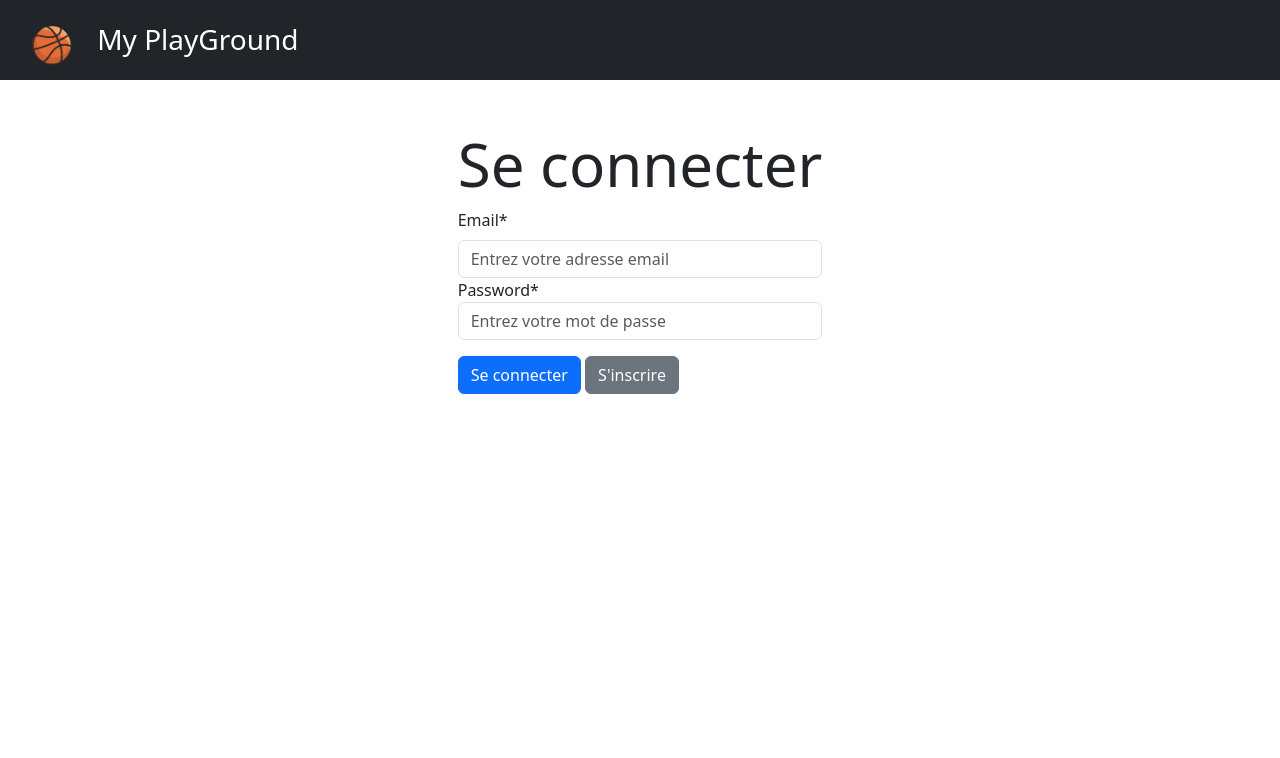
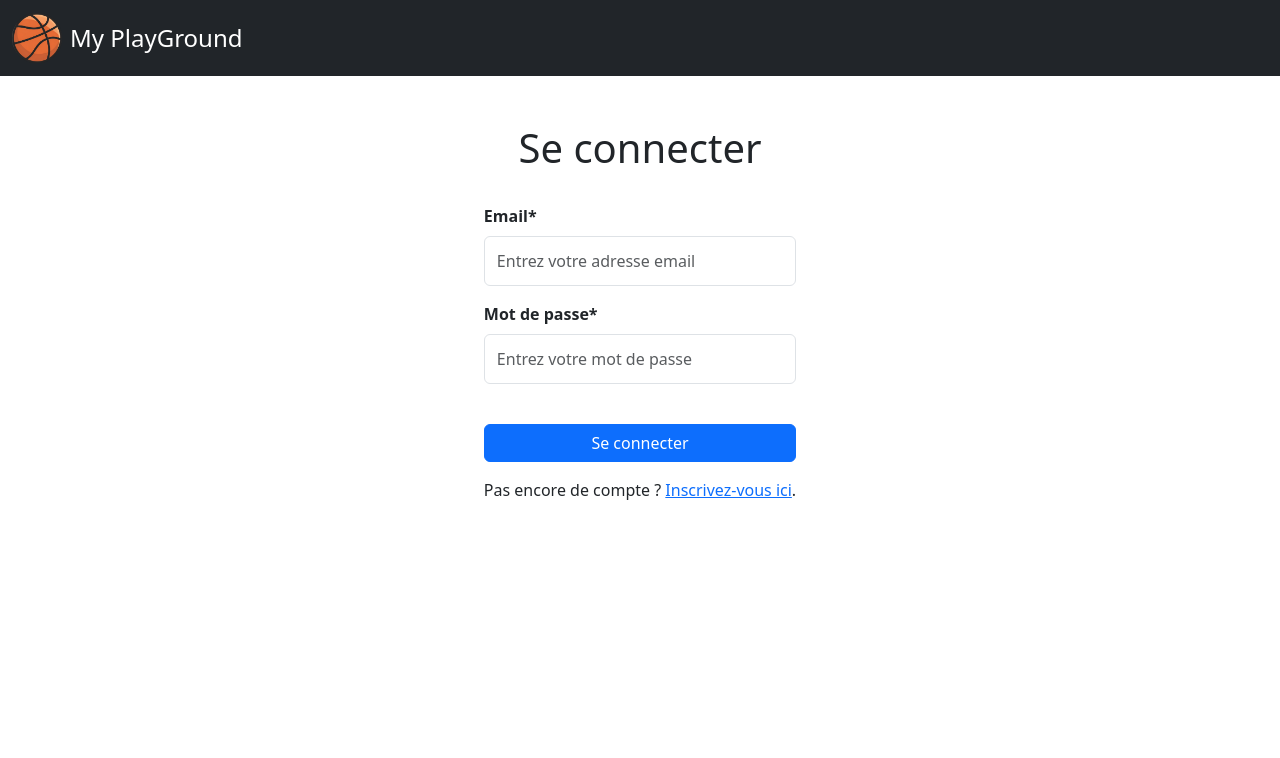
Before and after one commit to RxKujo/MyPlayground, a PHP site: page /login.php in a window 1280 px wide. Shown: the top 758 px of the page. After the commit the page ends 500 px from the top, so only its background shows below. Run offline with PHP 8.4, Linux system fonts and the light colour scheme; some libraries are stand-ins or nearby versions.

Commit message:
Add files via upload

```diff
--- a/login.php
+++ b/login.php
@@ -1,43 +1,71 @@
+<!-- filepath: c:\xampp\htdocs\MyPlayground-main\login.php -->
 <?php
-
 session_start();
-$isAuthenticated = isset($_SESSION['authenticated']) && $_SESSION['authenticated'];
-
-if ($isAuthenticated) {
-    header("Location: index.php");
-    exit();
+$error = isset($_SESSION['error']) ? $_SESSION['error'] : null;
+unset($_SESSION['error']);
+?>
+<!DOCTYPE html>
+<html lang="en">
+<head>
+    <meta charset="UTF-8">
+    <meta name="viewport" content="width=device-width, initial-scale=1.0">
+    <title>Se connecter</title>
+    <link href="https://cdn.jsdelivr.net/npm/bootstrap@5.3.0-alpha1/dist/css/bootstrap.min.css" rel="stylesheet">
+    <script src="https://www.google.com/recaptcha/api.js" async defer></script>
+    <style>
+        .logo {
+            height: 50px;
         }
-
-include_once 'includes/public/header.php';
-?>
-
-<header class="navbar navbar-dark bg-dark py-0 my-0">
-    <div class="container-fluid">
-        <a id="nav-logo" class="navbar-brand pb-0" href="#" data-page="home">
-            <img src="assets/public/img/logo.png" alt="Logo" class="logo d-inline-block align-text-center">
-            <span class="logo-text" style="font-size: 28px;">My PlayGround</span>
+        .form-container {
+            max-width: 50%;
+            margin: 0 auto;
+        }
+        .form-label {
+            font-weight: bold;
+        }
+        .form-control {
+            height: 50px;
+        }
+    </style>
+</head>
+<body>
+<header class="navbar navbar-dark bg-dark py-2">
+    <div class="container-fluid d-flex align-items-center">
+        <a id="nav-logo" class="navbar-brand d-flex align-items-center" href="#">
+            <img src="assets/public/img/logo.png" alt="Logo" class="logo me-2">
+            <span class="logo-text" style="font-size: 24px;">My PlayGround</span>
         </a>
     </div>
 </header>
 
 <div id="login-page" class="container-fluid d-flex flex-column align-items-center vh-100 mt-5">
-    <div>
-        <div>
-            <h1 style="font-size: 60px;">Se connecter</h1>
+    <div class="text-center mb-4">
+        <h1 style="font-size: 40px;">Se connecter</h1>
     </div>
-        <div role="form-container">
-            <div class="mb-3">
+    <div class="form-container">
+        <!-- Affichage des messages d'erreur -->
+        <?php if ($error): ?>
+            <div class="alert alert-danger">
+                <?= htmlspecialchars($error) ?>
+            </div>
+        <?php endif; ?>
+
         <form method="post" action="auth.php" id="auth-form">
             <label for="username" class="form-label">Email*</label>
             <input type="text" class="form-control" name="username" id="username" placeholder="Entrez votre adresse email" required>
 
-                    <label for="password">Password*</label>
+            <label for="password" class="form-label mt-3">Mot de passe*</label>
             <input type="password" class="form-control" name="password" id="password" placeholder="Entrez votre mot de passe" required>
 
-                    <button type="submit" class="btn btn-primary mt-3" id="login-button">Se connecter</button>
-                    <button type="button" class="btn btn-secondary mt-3" id="register-button">S'inscrire</button>
+            <!-- Google reCAPTCHA -->
+            <div class="g-recaptcha mt-3" data-sitekey="6Lfq0ygrAAAAAOOVSLRni4JPsubDCUxMjUshXuJF"></div>
+
+            <button type="submit" class="btn btn-primary mt-4 w-100">Se connecter</button>
         </form>
+        <div class="text-center mt-3">
+            <p>Pas encore de compte ? <a href="register.php" class="text-primary">Inscrivez-vous ici</a>.</p>
         </div>
     </div>
 </div>
-</div>
+</body>
+</html>
```
Also changed, not shown: register.php (added, +81 -0 lines), register_process.php (added, +98 -0 lines). Lines whose indentation alone changed are shown as unchanged.
